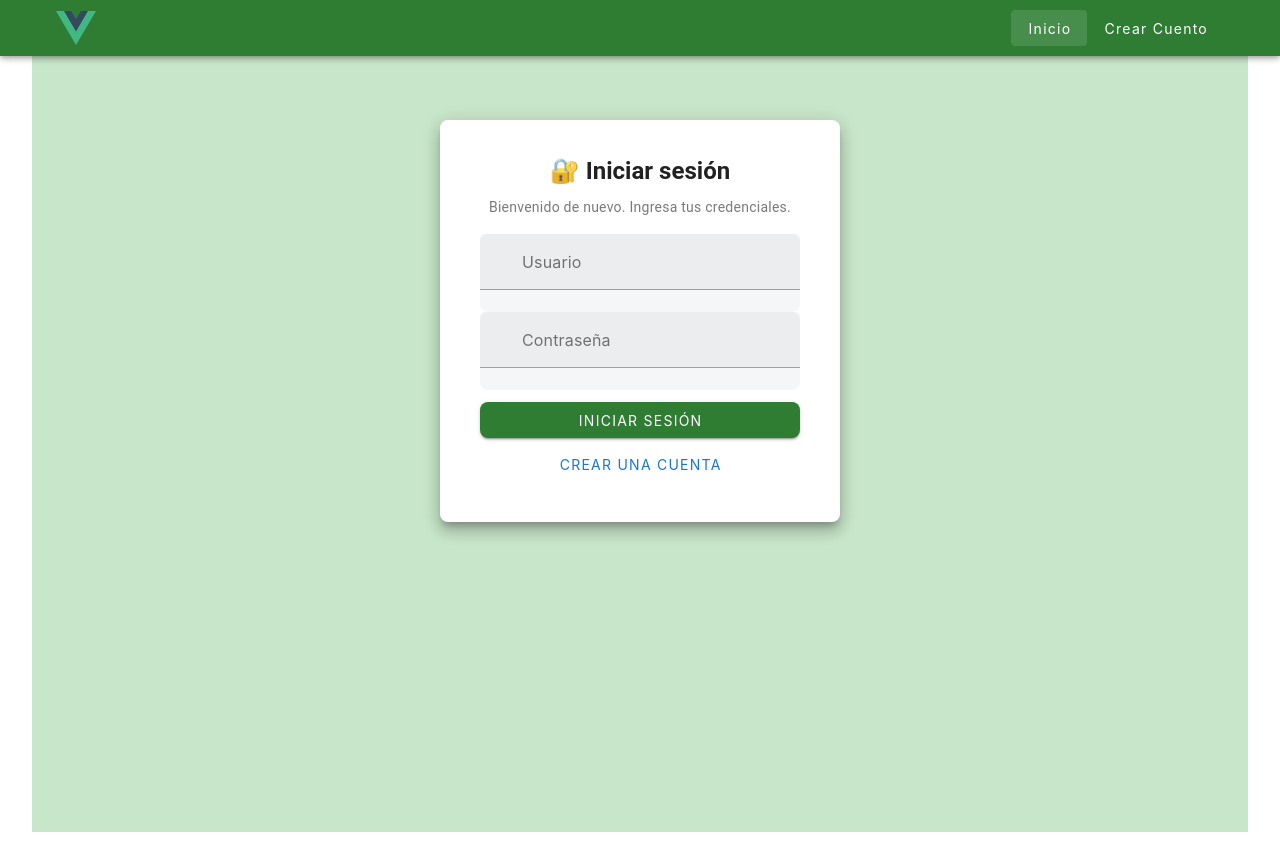
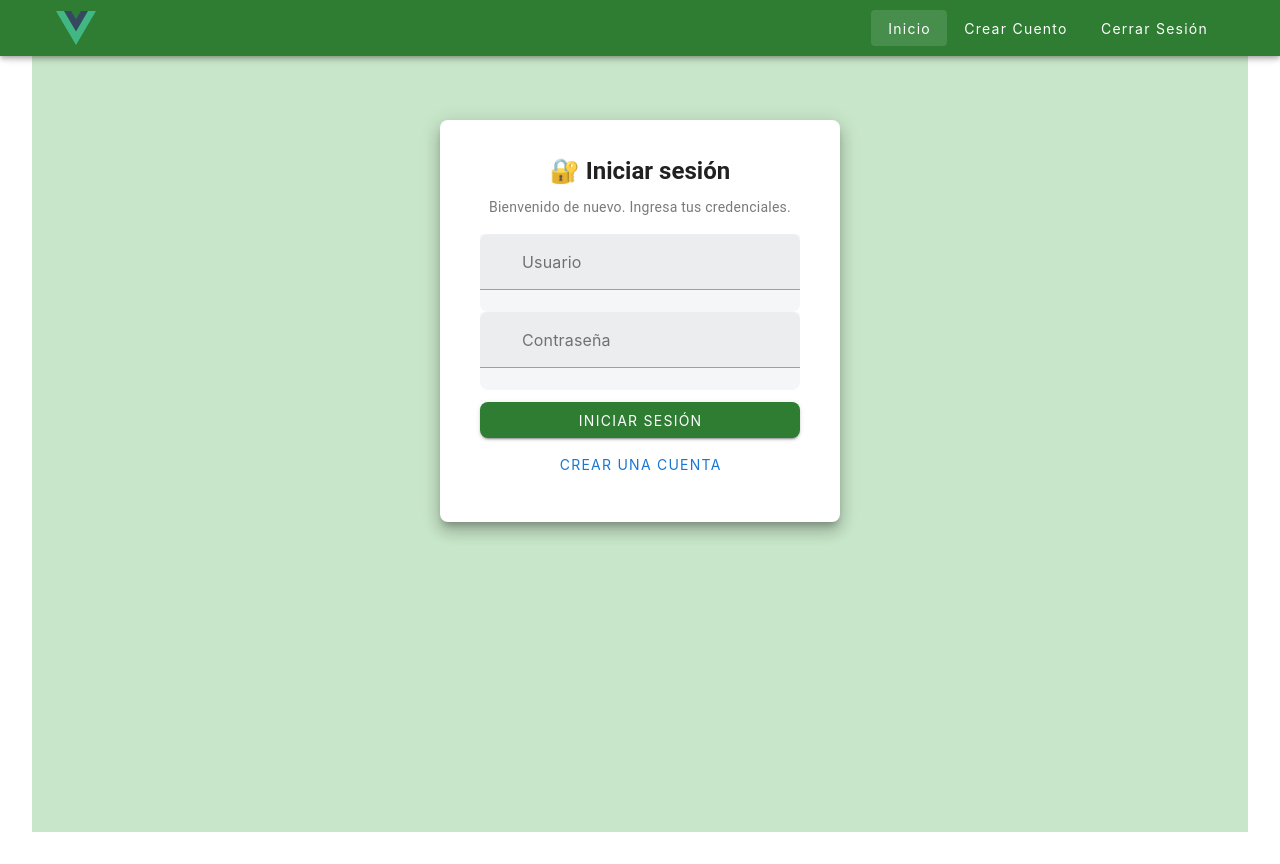
Before and after one commit to jd-becerra/collabtales, a Vue app: page / in a window 1280 px wide. Built offline with nearby package versions, Linux system fonts and the light colour scheme; no server answers.

Commit message:
Add logout functionality to App.vue; implement session clearing and navigation on logout

```diff
--- a/src/App.vue
+++ b/src/App.vue
@@ -1,13 +1,19 @@
 <script setup lang="ts">
 import { ref } from 'vue'
+import { useRouter } from 'vue-router'
 import { RouterView } from 'vue-router'
 
 const drawer = ref(false)
+const router = useRouter()
+
+const cerrarSesion = () => {
+  localStorage.removeItem('id_alumno')
+  router.push('/')
+}
 </script>
 
 <template>
   <v-app>
-
     <v-app-bar app color="green-darken-3" density="comfortable" elevation="4">
       <v-container class="d-flex align-center">
         <v-img src="@/assets/logo.svg" alt="Vue logo" max-height="40" max-width="40" />
@@ -17,6 +23,7 @@ const drawer = ref(false)
         <div class="hidden-sm-and-down">
           <v-btn variant="text" to="/" exact color="white">Inicio</v-btn>
           <v-btn variant="text" to="/crear_cuento" color="white">Crear Cuento</v-btn>
+          <v-btn variant="text" @click="cerrarSesion"> Cerrar Sesión</v-btn>
         </div>
 
         <v-app-bar-nav-icon class="hidden-md-and-up" @click="drawer = !drawer" />
@@ -27,6 +34,11 @@ const drawer = ref(false)
       <v-list>
         <v-list-item to="/" exact title="Inicio" />
         <v-list-item to="/crear_cuento" title="Crear Cuento" />
+        <v-list-item title="Cerrar Sesión" @click="cerrarSesion">
+          <template v-slot:prepend>
+            <v-icon color="red">mdi-logout</v-icon>
+          </template>
+        </v-list-item>
       </v-list>
     </v-navigation-drawer>
 
```
